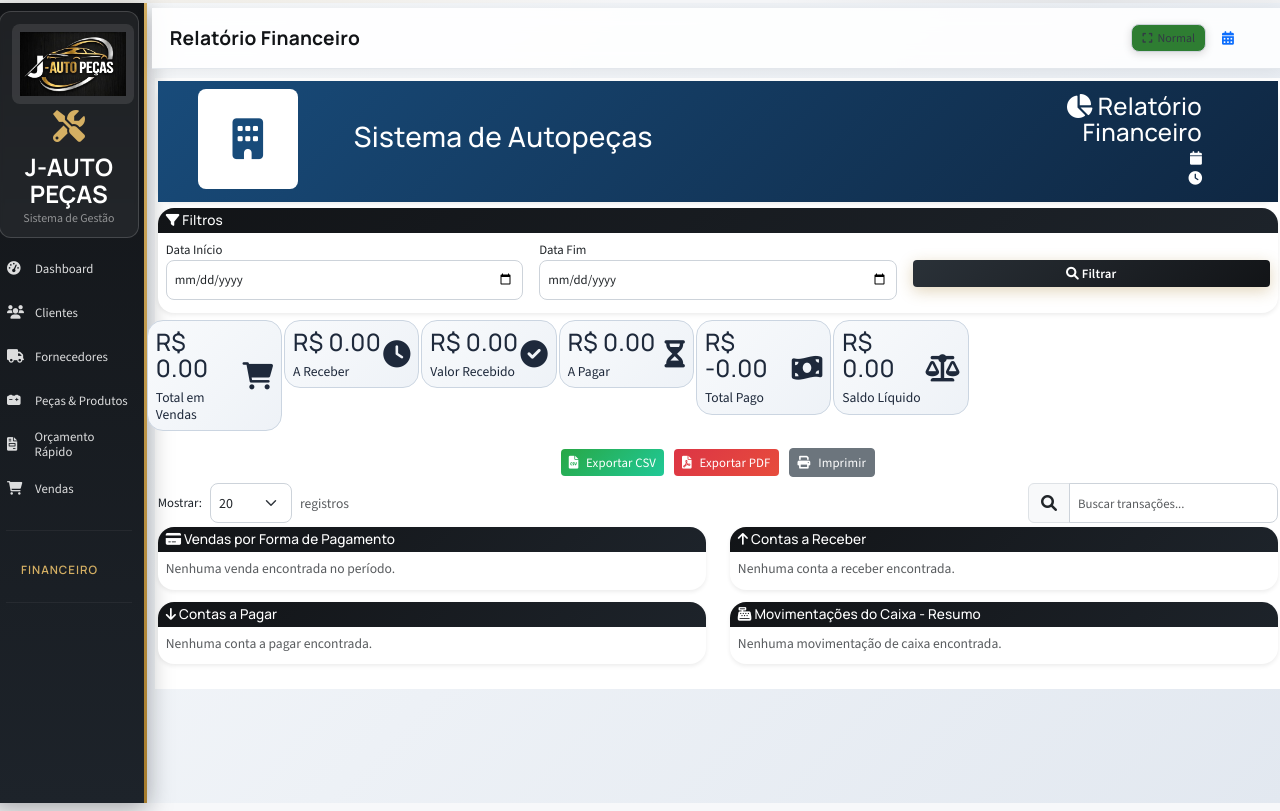
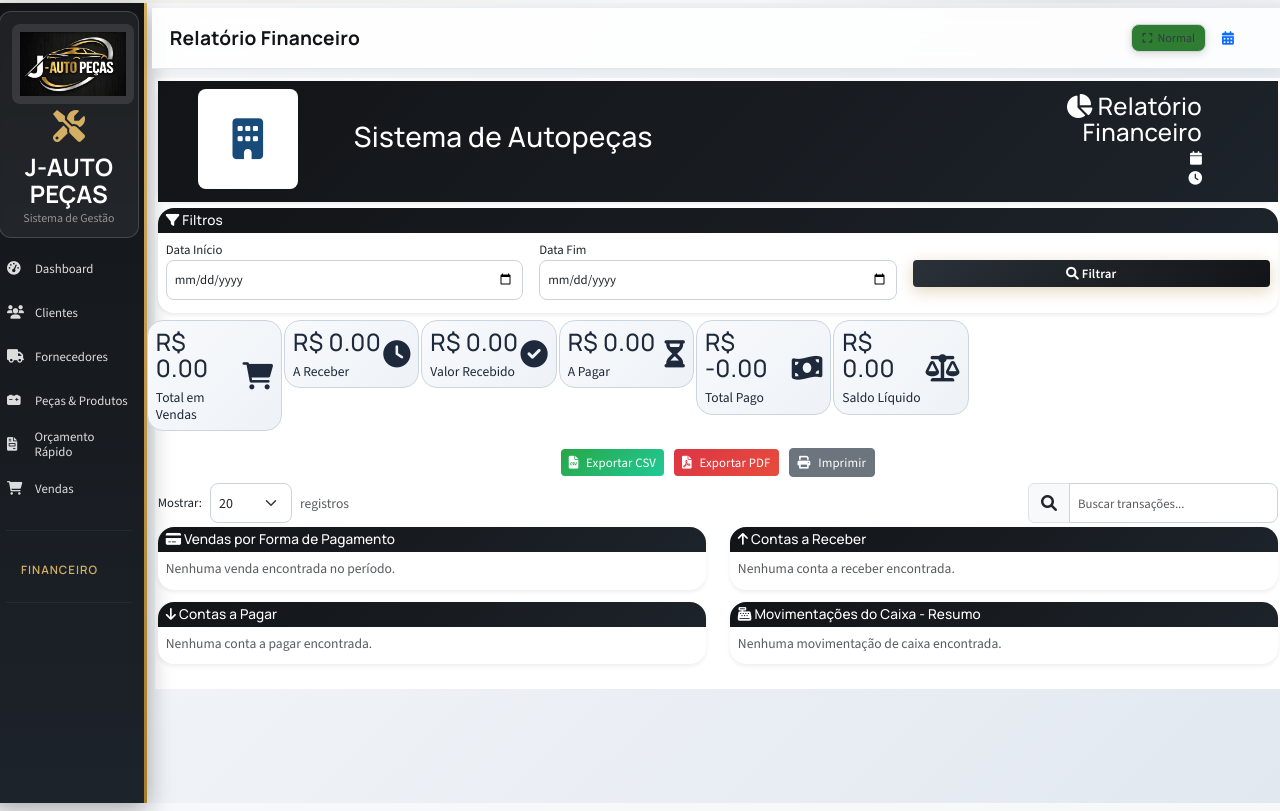
Before and after one commit to Iltonns/J-Auto-Pe-as, a Python web app: template templates/relatorios/financeiro.html in a window 1280 px wide. Run offline with Jinja, Linux system fonts and the light colour scheme; the template is opened without the code that fills it, so the values that code supplies are empty; some libraries are stand-ins or nearby versions.

Commit message:
Aplicando paleta de cores aos relatórios

```diff
--- a/templates/relatorios/financeiro.html
+++ b/templates/relatorios/financeiro.html
@@ -38,7 +38,7 @@
     }
 
     .card-header {
-        background: linear-gradient(135deg, #184b7a 0%, #0f2742 100%);
+        background: var(--layout-header-gradient-final, linear-gradient(135deg, var(--primary-dark) 0%, var(--neutral-dark) 100%));
         color: white;
         font-weight: 600;
         border: none;
@@ -61,7 +61,7 @@
     .print-only { display: none; }
 
 .relatorios-shell {
-    --report-header-gradient: linear-gradient(135deg, #184b7a 0%, #0f2742 100%);
+    --report-header-gradient: var(--layout-header-gradient-final, linear-gradient(135deg, var(--primary-dark) 0%, var(--neutral-dark) 100%));
     --report-kpi-bg: linear-gradient(135deg, #f8fafc 0%, #eef2f7 100%);
     --report-kpi-border: #cbd5e1;
     --report-kpi-text: #1e293b;
--- a/templates/relatorios/vendas.html
+++ b/templates/relatorios/vendas.html
@@ -12,7 +12,7 @@
 }
 
 .relatorios-shell {
-    --report-header-gradient: linear-gradient(135deg, #184b7a 0%, #0f2742 100%);
+    --report-header-gradient: var(--layout-header-gradient-final, linear-gradient(135deg, var(--primary-dark) 0%, var(--neutral-dark) 100%));
     --report-kpi-bg: linear-gradient(135deg, #f8fafc 0%, #eef2f7 100%);
     --report-kpi-border: #cbd5e1;
     --report-kpi-text: #1e293b;
```
